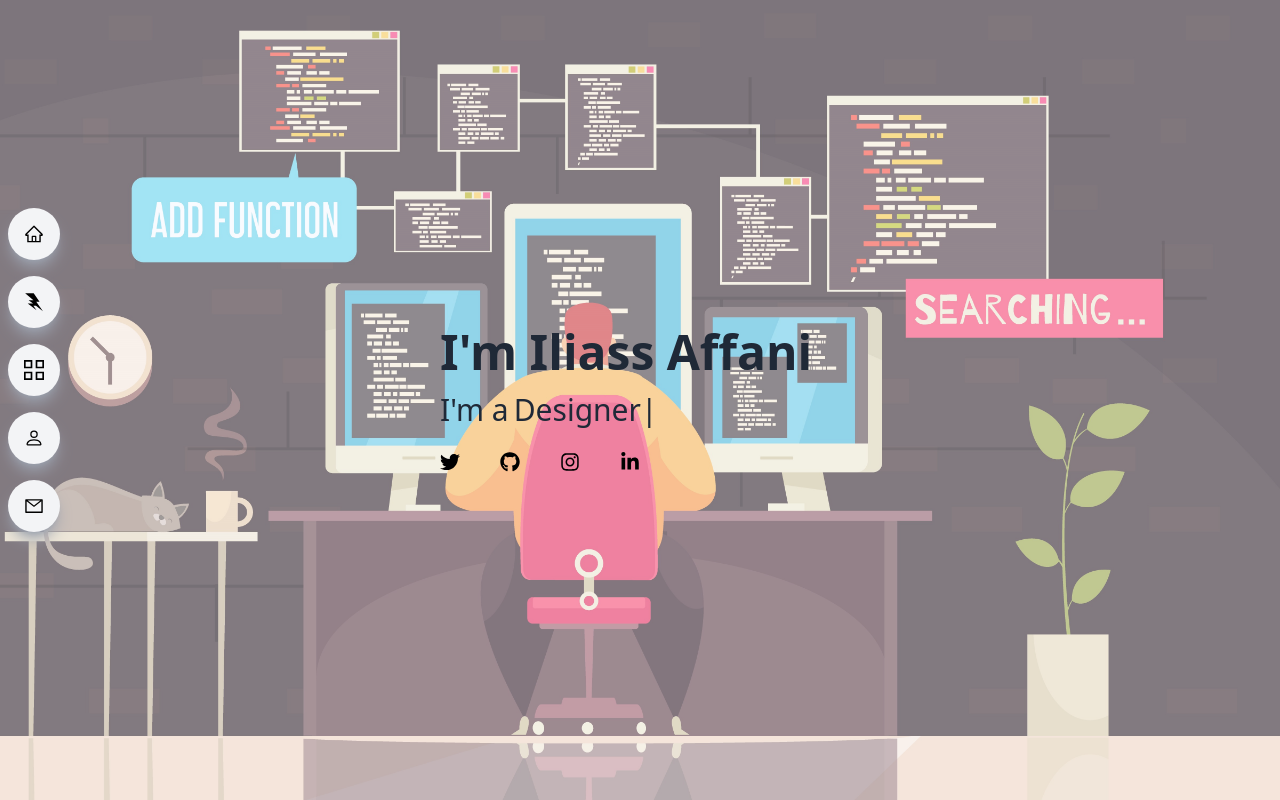
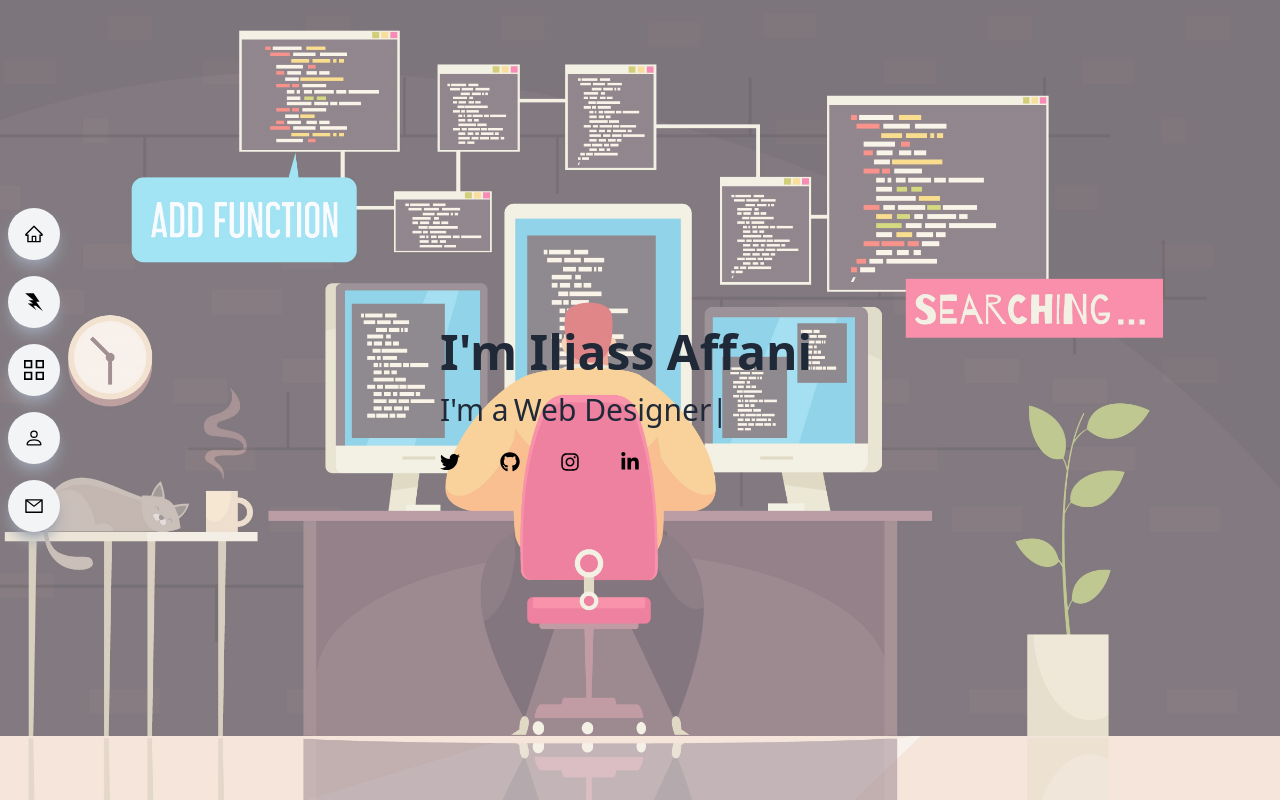
Before and after one commit to mohammediliassaffani/portfolio-react-vite, a React (Vite) app: page / in a window 1280 px wide. Built offline with nearby package versions, Linux system fonts and the light colour scheme.

Commit message:
data array

```diff
--- a/src/components/home/Main.jsx
+++ b/src/components/home/Main.jsx
@@ -19,9 +19,11 @@ const Main = () => {
             I'm a
             <TypeAnimation
               sequence={[
-                "Developper Web/Mobile", // Types 'One'
-                1000, // Waits 1s
-                "Designer", // Deletes 'One' and types 'Two'
+                "Developper Web", // Types 'One'
+                1000,
+                "Developper Mobile", // Types 'One'
+                1000, // Waits 1s// Waits 1s
+                "Web Designer", // Deletes 'One' and types 'Two'
                 2000, // Waits 2s
                 "Tech enthusiast",
                 2000,
--- a/src/components/skills/Skills.jsx
+++ b/src/components/skills/Skills.jsx
@@ -1,5 +1,36 @@
 import React from "react";
+import Skillsitems from "../skillsitems/Skillsitems";
 
+const data = [
+  {
+    year: 2020,
+    title: "content creator",
+    duration: "3 years",
+    details:
+      "loreem loreem loreem loreem loreem loreem loreem loreem loreem loreem loreem loreem",
+  },
+  {
+    year: 2020,
+    title: "content creator",
+    duration: "3 years",
+    details:
+      "loreem loreem loreem loreem loreem loreem loreem loreem loreem loreem loreem loreem",
+  },
+  {
+    year: 2020,
+    title: "content creator",
+    duration: "3 years",
+    details:
+      "loreem loreem loreem loreem loreem loreem loreem loreem loreem loreem loreem loreem",
+  },
+  {
+    year: 2020,
+    title: "content creator",
+    duration: "3 years",
+    details:
+      "loreem loreem loreem loreem loreem loreem loreem loreem loreem loreem loreem loreem",
+  },
+];
 const Skills = () => {
   return <div></div>;
 };
```
